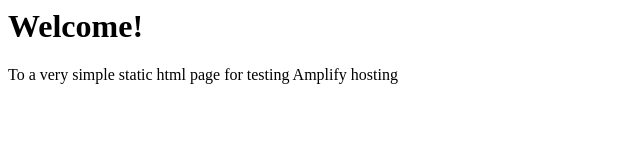
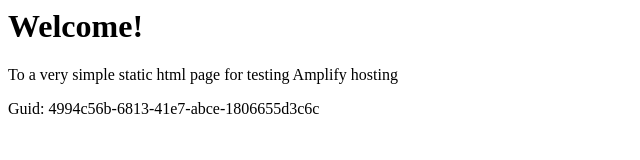
Before and after one commit to aws-aemilia-hkg/Github-PR-Commit-Integration-Test-DoNotTouch-Gith-P5X5MO5I-v1-preprod-ap-east-1, a website: page src/index.html in a window 1280 px wide. Shown: the whole page, without its empty margins (0-640 px from the left). Drawn offline with Linux system fonts and the light colour scheme.

Commit message:
commit from integ tests

```diff
--- a/src/index.html
+++ b/src/index.html
@@ -1,3 +1,5 @@
+
+
 <html lang="en">
 
 <head>
@@ -10,6 +12,6 @@
 <body>
     <h1>Welcome!</h1>
     <p>To a very simple static html page for testing Amplify hosting</p>
-</body>
+    <p>Guid: 4994c56b-6813-41e7-abce-1806655d3c6c</p></body>
 
 </html>
```
